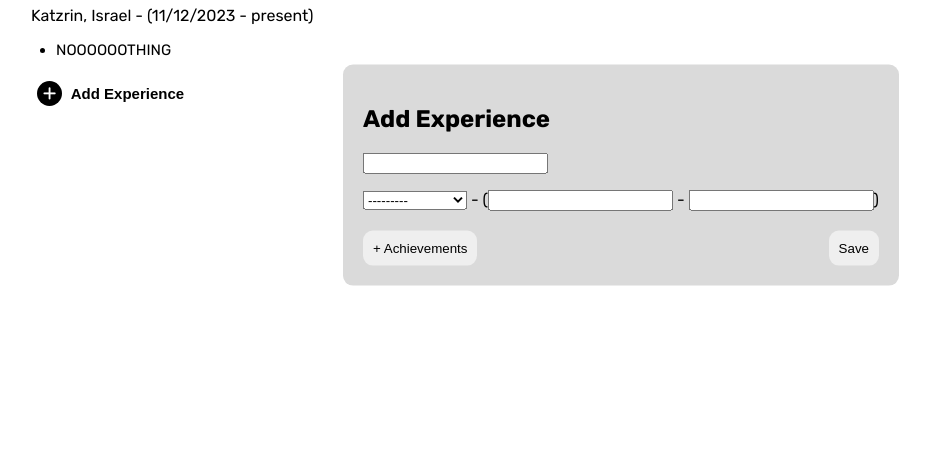
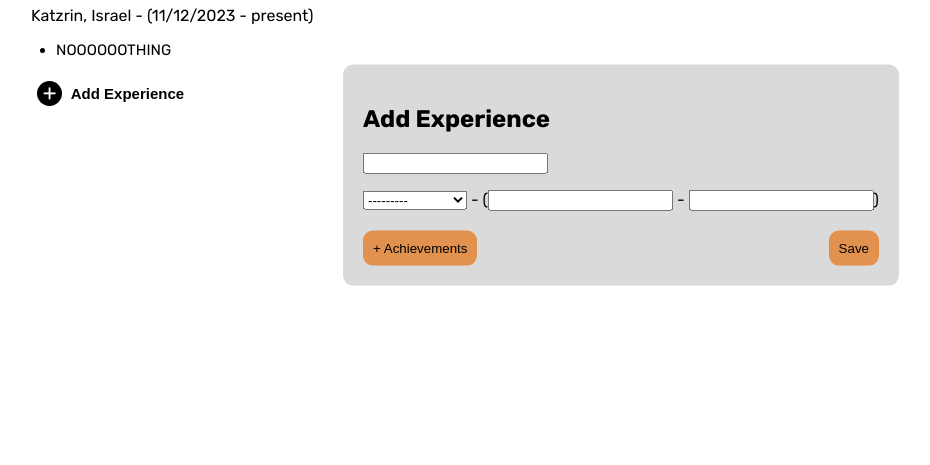
Before and after one commit to Gilad-Weinberger/Resu-Dev, a Django app: page /resume/1/experience in a window 1280 px wide. Shown: the part 225-690 px from the top of the page, without its empty margins (19-949 px from the left). Run offline with Django 4.2, Linux system fonts and the light colour scheme; a user stored in the database is signed in; data comes from the database, SQL or seed files in the repository; style sheets or scripts are compiled from the project's sources; some libraries are stand-ins or nearby versions.

Commit message:
scss bug (colr -> color)

```diff
--- a/static/scss/resume/resume_experience.css
+++ b/static/scss/resume/resume_experience.css
@@ -87,7 +87,7 @@ body {
   border-radius: 10px;
   border: none;
   padding: 10px;
-  background-colr: #e2914e;
+  background-color: #e2914e;
   cursor: pointer;
 }
 .main .resume .edit form.save button {
--- a/static/scss/resume/resume_experience.scss
+++ b/static/scss/resume/resume_experience.scss
@@ -88,7 +88,7 @@ body {
             border-radius: 10px;
             border: none;
             padding: 10px;
-            background-colr: #e2914e;
+            background-color: #e2914e;
             cursor: pointer;
           }
         }
```
Also changed, not shown: 1 other file.
